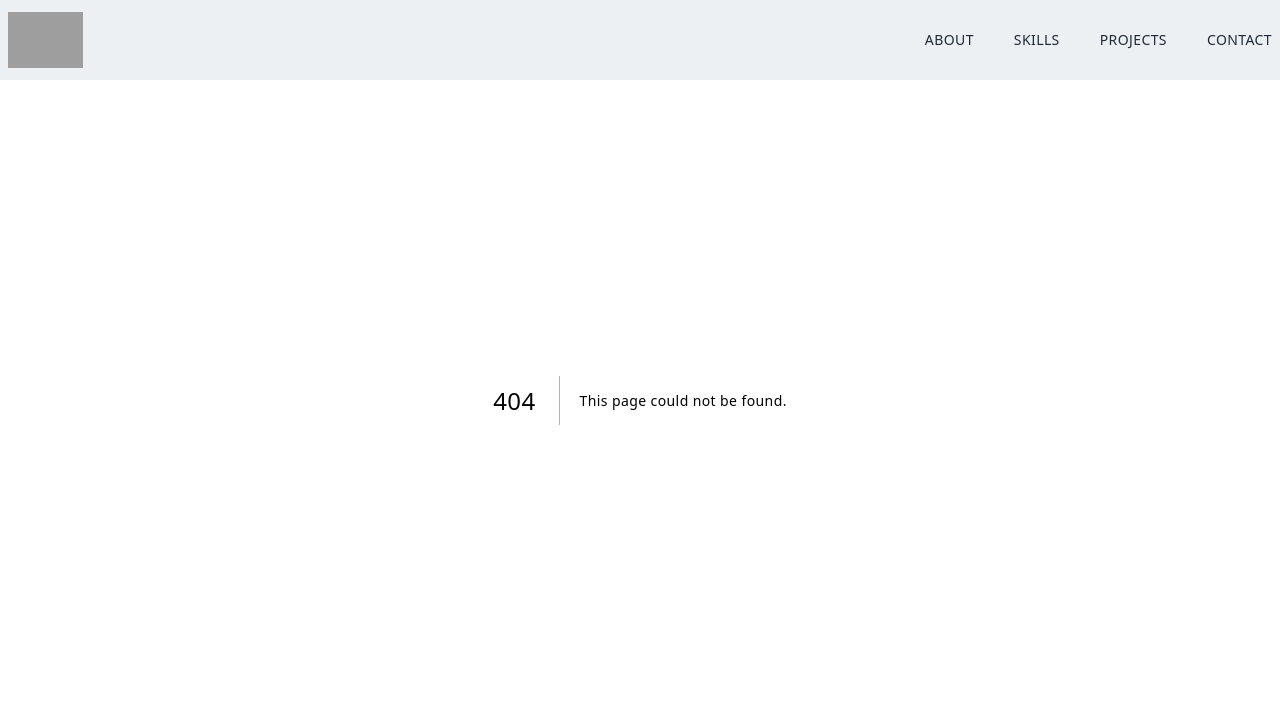
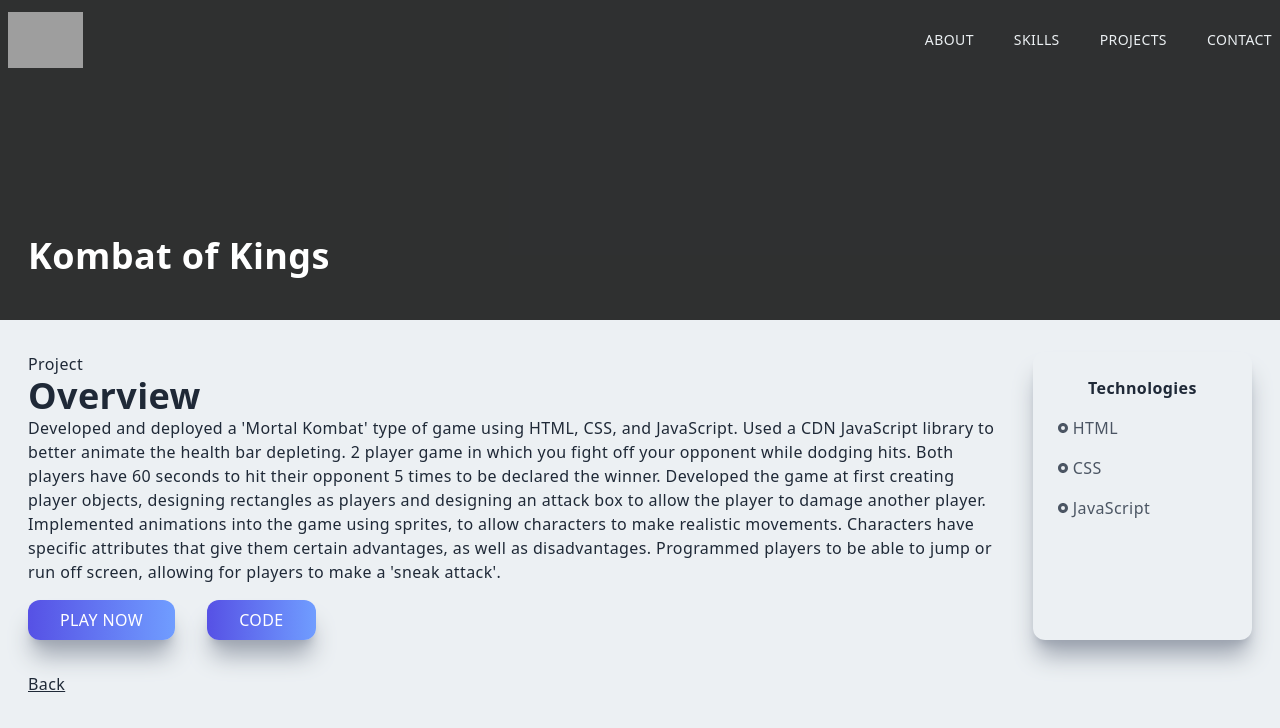
Before and after one commit to mabenlouc/portfolio-mb, a Next.js app: page /kombat in a window 1280 px wide. Before the commit this address had no page. Shown: the top 728 px of the page. Built offline with nearby package versions, Linux system fonts and the light colour scheme; grey boxes are pictures that could not be loaded.

Commit message:
uploaded Kombat of Kings project to Portfolio

```diff
--- a/components/Navbar.jsx
+++ b/components/Navbar.jsx
@@ -17,7 +17,8 @@
   useEffect(()=>{
     if (
       router.asPath === '/rental' ||
-      router.asPath === '/vibe'
+      router.asPath === '/vibe' ||
+      router.asPath === '/kombat'
     ){
       setNavBg('transparent');
       setLinkColor('#ecf0f3');
--- a/components/Projects.jsx
+++ b/components/Projects.jsx
@@ -13,7 +13,7 @@
             <ProjectItem
                 title='Luxury Rentals'
                 technologies='HTML, Bootstrap, PHP, SQL'
-                backgroundImg='https://drive.google.com/file/d/1z_SZV4rgod_NpaDU4kPVT-puKfYZ4TN1/preview'
+                backgroundImg="https://drive.google.com/file/d/1z_SZV4rgod_NpaDU4kPVT-puKfYZ4TN1/preview"
                 projectUrl='/rental'
             />
             <ProjectItem
@@ -21,6 +21,12 @@
                 technologies='Java, Android Studio'
                 backgroundImg="https://drive.google.com/file/d/1-zv4IIWkadYPFn_b2wPVRXe5aOzM6roq/preview"
                 projectUrl='/vibe'
+            />
+            <ProjectItem
+                title='Kombat of Kings'
+                technologies='HTML, CSS, JavaScript'
+                backgroundImg="https://drive.google.com/file/d/1922znaucAqqEUOwgeRYjVvgPYSSga67G/preview"
+                projectUrl='/kombat'
             />
 {/*
             <ProjectItem
--- /dev/null
+++ b/pages/kombat.jsx
@@ -0,0 +1,53 @@
+import React from 'react';
+import Image from 'next/image';
+import {RiRadioButtonFill} from 'react-icons/ri'
+import Link from 'next/link';
+
+const kombat = () => {
+  return (
+    <div className='w-full'>
+        <div className='w-screen h-[30vh] lg:h-[40vh] relative'>
+            <div className='absolute top-0 left-0 w-full h-[30vh] lg:h-[40vh] bg-black/80 z-10' />
+            <div className='absolute top-[80%] max-w-[1240px] w-full left-[50%] right-[50%] translate-x-[-50%] translate-y-[-50%] text-white z-10 p-2'>
+                <h2 className='py-2'>Kombat of Kings</h2>
+            </div>
+        </div>
+
+        <div className='max-w-[1240px] mx-auto p-2 grid md:grid-cols-5 gap-8 pt-8'>
+            <div className='col-span-4'>
+                <p>Project</p>
+                <h2>Overview</h2>
+                <p>
+                    Developed and deployed a 'Mortal Kombat' type of game using HTML, CSS, and JavaScript. Used a CDN JavaScript library to better animate the health bar depleting.
+                    2 player game in which you fight off your opponent while dodging hits. Both players have 60 seconds to hit their opponent 5 times to be declared the winner.
+                    Developed the game at first creating player objects, designing rectangles as players and designing an attack box to allow the player to damage another player.
+                    Implemented animations into the game using sprites, to allow characters to make realistic movements. Characters have specific attributes that give them certain advantages, as well as disadvantages.
+                    Programmed players to be able to jump or run off screen, allowing for players to make a &apos;sneak attack&apos;.
+
+                </p>
+                <Link href='https://kombatofkings.netlify.app' target='_blank'>
+                <button className='px-8 py-2 mt-4 mr-8'>Play Now</button>
+                </Link>
+                <Link href='https://github.com/mabenlouc/KombatOfKings'>
+                <button className='px-8 py-2 mt-4'>Code</button>
+                </Link>
+            </div>
+            <div className='col-span-4 md:col-span-1 shadow-xl shadow-gray-400 rounded-xl p-4'>
+                <div className='p-2'>
+                    <p className='text-center font-bold pb-2'>Technologies</p>
+                    <div className='grid grid-cols-3 md:grid-cols-1'>
+                        <p className='text-gray-600 py-2 flex items-center'><RiRadioButtonFill className='pr-1' />HTML</p>
+                        <p className='text-gray-600 py-2 flex items-center'><RiRadioButtonFill className='pr-1' />CSS</p>
+                        <p className='text-gray-600 py-2 flex items-center'><RiRadioButtonFill className='pr-1' />JavaScript</p>
+                    </div>
+                </div>
+            </div>
+            <Link href='/#projects'>
+                <p className='underline cursor-pointer'>Back</p>
+            </Link>
+        </div>
+    </div>
+  );
+};
+
+export default kombat;
```
